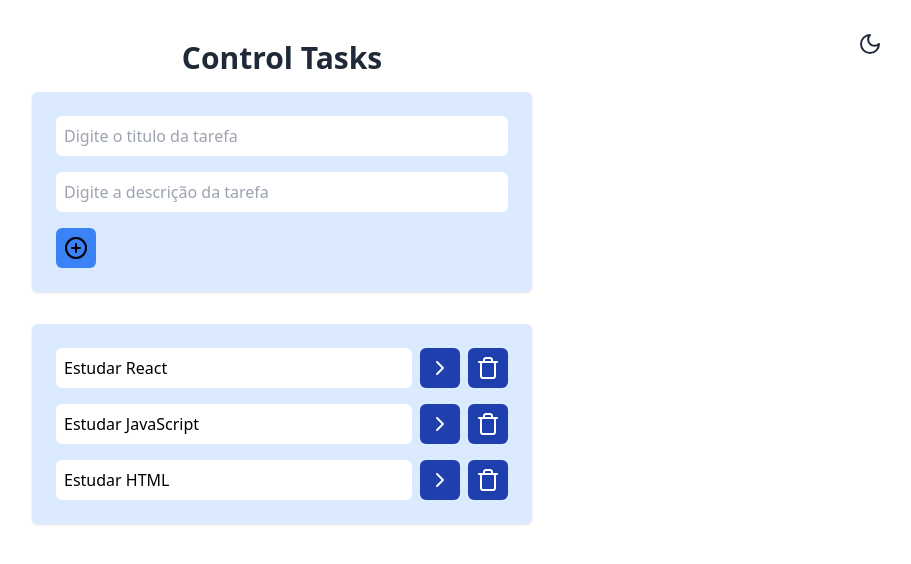
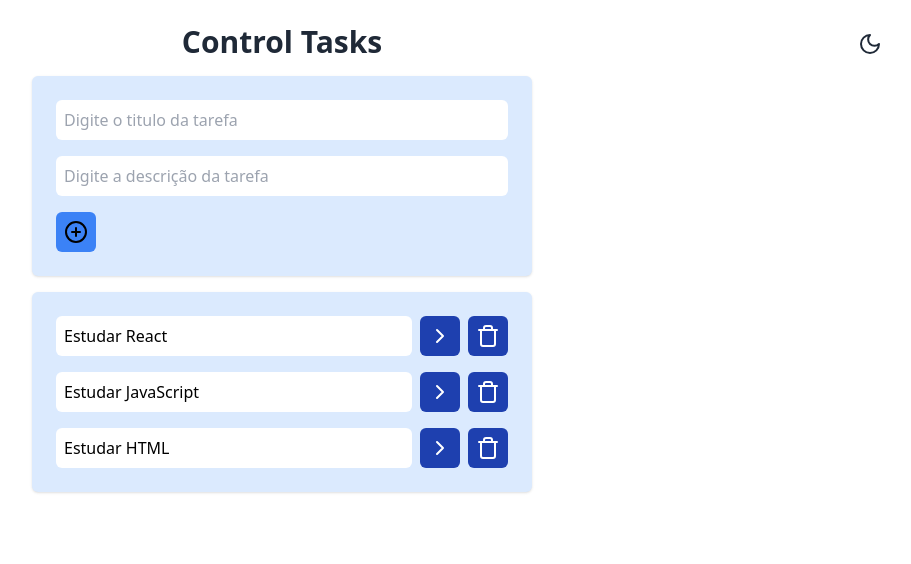
Before and after one commit to GiovanniDonati/learningReact, a React (Vite) app: page / in a window 1280 px wide. Shown: the top 564 px of the page, without its empty margins (358-1269 px from the left). Built offline with nearby package versions, Linux system fonts and the light colour scheme.

Commit message:
Issue Add and Remove Tasks, done

```diff
--- a/package.json
+++ b/package.json
@@ -12,7 +12,8 @@
   "dependencies": {
     "lucide-react": "^0.453.0",
     "react": "^18.3.1",
-    "react-dom": "^18.3.1"
+    "react-dom": "^18.3.1",
+    "react-router-dom": "^6.26.1"
   },
   "devDependencies": {
     "@eslint/js": "^9.9.0",
--- a/src/App.jsx
+++ b/src/App.jsx
@@ -40,10 +40,15 @@ function App() {
     setTasks(newTask);
     }
 
-  function onAddTask(newTask){
+  function onAddTaskSubmit(title,description){
+    const newTask = {
+      id: tasks.length + 1,
+      title,
+      description,
+      isCompleted: false,
+    };
     setTasks([...tasks, newTask]);
   }
-
 
   return (
     <div className="w-screen h-lvh bg-white flex justify-center p-6">
@@ -52,12 +57,12 @@ function App() {
           <MoonIcon className=" text-gray-800"/>
         </button>
       </div>
-      <div className="w-[500px]">
-      <h1 className="text-3xl text-gray-800 font-bold text-center p-4">
+      <div className="w-[500px] space-y-4">
+      <h1 className="text-3xl text-gray-800 font-bold text-center">
         Control Tasks
       </h1>
 
-      <AddTasks onAddTask={onAddTask}/>
+      <AddTasks onAddTaskSubmit={onAddTaskSubmit}/>
       <Tasks tasks={tasks} onTaskClick={onTaskClick} onDeleteTaskClick={onDeleteTaskClick}/>
       </div>
     </div>
--- a/src/components/AddTasks.jsx
+++ b/src/components/AddTasks.jsx
@@ -1,12 +1,37 @@
 import { CirclePlus } from "lucide-react"
+import { useState } from "react"
 
-function AddTasks(){
+function AddTasks({onAddTaskSubmit}){
+    const [title, setTitle] = useState("");
+    const [description, setDescription] = useState("");
+    console.log(title,description);
 
     return (
-    <div className="bg-blue-100 space-y-4 p-6 bg-white-100 rounded-md shadow flex flex-col mb-8">
-        <input className="bg-white p-2 rounded-md text-base font-medium text-black-400" type="text" placeholder="Digite o titulo da tarefa" />
-        <input className="bg-white p-2 rounded-md text-base font-medium text-black-400" type="text" placeholder="Digite a descrição da tarefa" />
-        <button className="bg-blue-500 p-2 font-normal rounded-md flex w-10">
+    <div className="bg-blue-100 space-y-4 p-6 bg-white-100 rounded-md shadow flex flex-col">
+        <input
+            className="bg-white p-2 rounded-md text-base font-medium text-black-400"
+            type="text"
+            placeholder="Digite o titulo da tarefa"
+            value={title}
+            onChange={(event) => setTitle(event.target.value) }
+            />
+        <input
+            className="bg-white p-2 rounded-md text-base font-medium text-black-400"
+            type="text"
+            placeholder="Digite a descrição da tarefa"
+            value={description}
+            onChange={(event) => setDescription(event.target.value)}
+            />
+        <button
+            onClick={() => {
+                if(!title.trim() || !description.trim()){
+                    return alert("Preencha todos os campos");
+                }
+                onAddTaskSubmit(title,description);
+                setTitle("");
+                setDescription("");
+            }}
+            className="bg-blue-500 p-2 font-normal rounded-md flex w-10">
             <CirclePlus />
         </button>
     </div>
```
Also changed, not shown: 1 other file (tests, documents, lock files or other folders).
